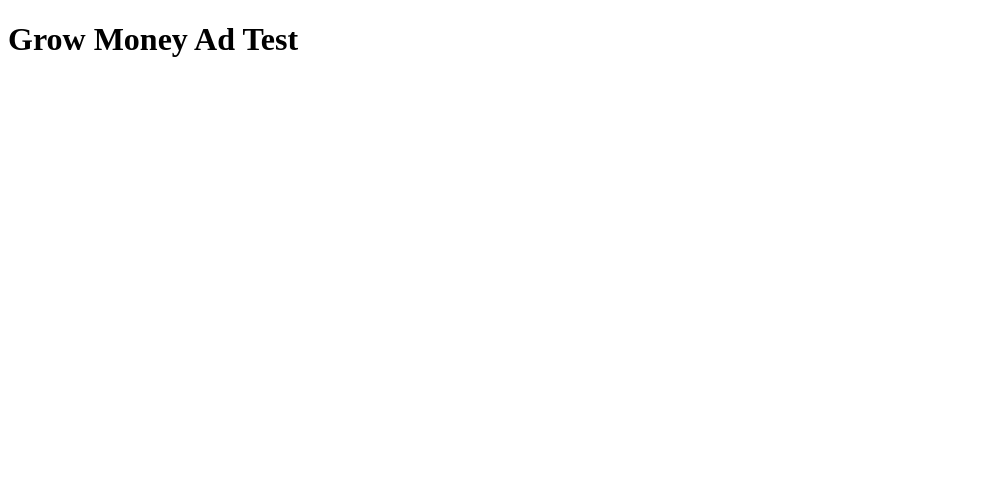
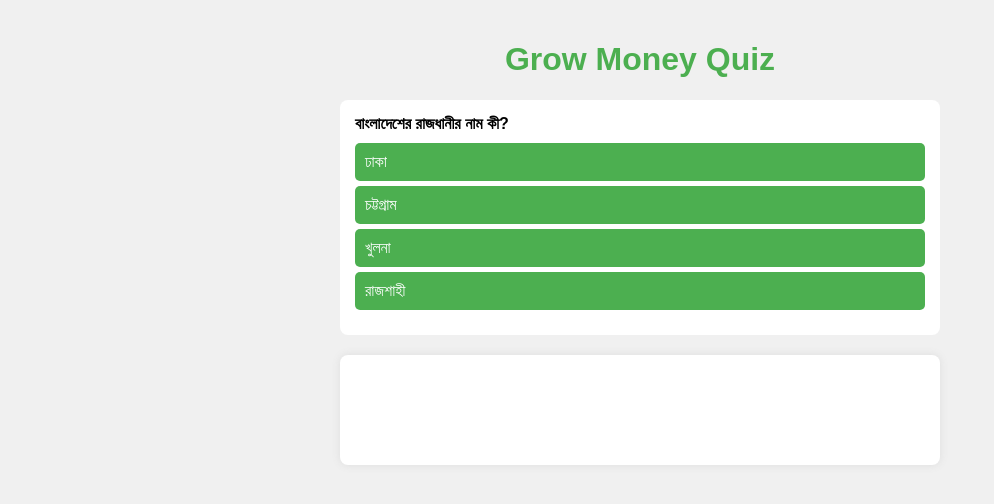
Before and after one commit to imran100k/Grow-Money-, a plain HTML site: page index.html in a window 1280 px wide. Shown: the whole page, without its empty margins (0-994 px from the left). Drawn offline with Linux system fonts and the light colour scheme.

Commit message:
index.html

```diff
--- a/index.html
+++ b/index.html
@@ -1,15 +1,135 @@
 <!DOCTYPE html>
-<html>
+<html lang="bn">
 <head>
-  <meta charset="UTF-8">
-  <title>Ad Test</title>
+  <meta charset="UTF-8" />
+  <meta name="viewport" content="width=device-width, initial-scale=1" />
+  <title>Grow Money Quiz & Ads</title>
+  <style>
+    body {
+      font-family: Arial, sans-serif;
+      max-width: 600px;
+      margin: auto;
+      padding: 20px;
+      background: #f0f0f0;
+    }
+    h1 {
+      color: #4CAF50;
+      text-align: center;
+    }
+    .quiz-container {
+      background: white;
+      padding: 15px;
+      border-radius: 8px;
+      margin-bottom: 20px;
+    }
+    .question {
+      font-weight: bold;
+      margin-bottom: 10px;
+    }
+    .options button {
+      display: block;
+      width: 100%;
+      margin: 5px 0;
+      padding: 10px;
+      border: none;
+      background-color: #4caf50;
+      color: white;
+      border-radius: 5px;
+      cursor: pointer;
+      font-size: 16px;
+      text-align: left;
+    }
+    .options button:hover {
+      background-color: #45a049;
+    }
+    .feedback {
+      margin-top: 10px;
+      font-weight: bold;
+    }
+    .ads {
+      text-align: center;
+      margin-top: 20px;
+      background: #fff;
+      padding: 10px;
+      border-radius: 8px;
+      box-shadow: 0 0 8px #ddd;
+      min-height: 90px;
+    }
+  </style>
 </head>
 <body>
-  <h1>Grow Money Ad Test</h1>
 
-  <div class="ads">
-    <!-- আপনার বিজ্ঞাপন কোড -->
+  <h1>Grow Money Quiz</h1>
+
+  <div class="quiz-container" id="quiz-container">
+    <!-- Quiz content injected here -->
+  </div>
+
+  <div class="ads" id="ad-container">
+    <!-- Monetag Ad Script (libtl.com) -->
     <script src='//libtl.com/sdk.js' data-zone='9433277' data-sdk='show_9433277'></script>
   </div>
+
+  <script>
+    const tg = window.Telegram?.WebApp;
+    if (tg) tg.expand();
+
+    const quiz = [
+      {
+        question: "বাংলাদেশের রাজধানীর নাম কী?",
+        options: ["ঢাকা", "চট্টগ্রাম", "খুলনা", "রাজশাহী"],
+        answer: 0
+      },
+      {
+        question: "বাংলার প্রধান নদী কোনটি?",
+        options: ["যমুনা", "মেঘনা", "পদ্মা", "গঙ্গা"],
+        answer: 2
+      },
+      {
+        question: "বাংলাদেশের জাতীয় ফুল কী?",
+        options: ["মাধবী", "শাপলা", "গোলাপ", "কামেলিয়া"],
+        answer: 1
+      }
+    ];
+
+    let currentQuestion = 0;
+    const quizContainer = document.getElementById('quiz-container');
+
+    function showQuestion() {
+      const q = quiz[currentQuestion];
+      quizContainer.innerHTML = `
+        <div class="question">${q.question}</div>
+        <div class="options">
+          ${q.options.map((opt, i) => `<button onclick="selectAnswer(${i})">${opt}</button>`).join('')}
+        </div>
+        <div class="feedback" id="feedback"></div>
+      `;
+    }
+
+    function selectAnswer(selected) {
+      const feedback = document.getElementById('feedback');
+      const correct = quiz[currentQuestion].answer;
+
+      if (selected === correct) {
+        feedback.textContent = "🎉 সঠিক উত্তর!";
+        feedback.style.color = "green";
+      } else {
+        feedback.textContent = "❌ ভুল উত্তর। আবার চেষ্টা করুন।";
+        feedback.style.color = "red";
+      }
+
+      setTimeout(() => {
+        currentQuestion++;
+        if (currentQuestion < quiz.length) {
+          showQuestion();
+        } else {
+          quizContainer.innerHTML = `<h3>Quiz শেষ হয়েছে! ধন্যবাদ আপনার অংশগ্রহণের জন্য।</h3>`;
+        }
+      }, 1500);
+    }
+
+    showQuestion();
+  </script>
+
 </body>
 </html>
```
